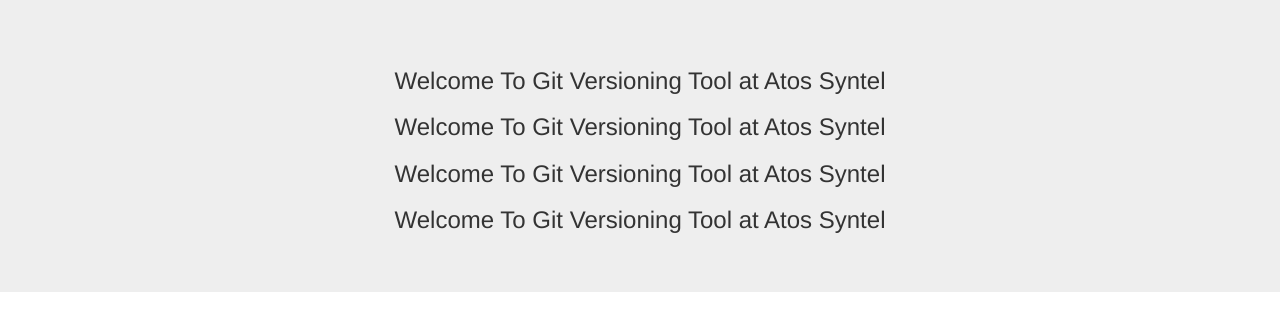
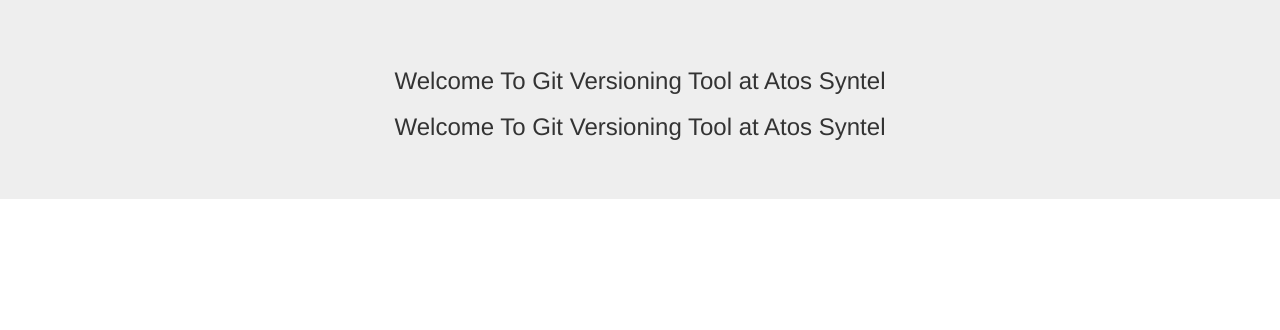
Before and after one commit to pradeepch82/pradeep-git-demo, a plain HTML site: page index.html in a window 1280 px wide. Drawn offline with nearby package versions, Linux system fonts and the light colour scheme.

Commit message:
Modified index.html ...

```diff
--- a/index.html
+++ b/index.html
@@ -13,8 +13,7 @@
 <div class="jumbotron text-center">
   <h3>Welcome To Git Versioning Tool at Atos Syntel</h3>
   <h3>Welcome To Git Versioning Tool at Atos Syntel</h3>
-  <h3>Welcome To Git Versioning Tool at Atos Syntel</h3>
-  <h3>Welcome To Git Versioning Tool at Atos Syntel</h3>
+
 
 </div>
 
```
